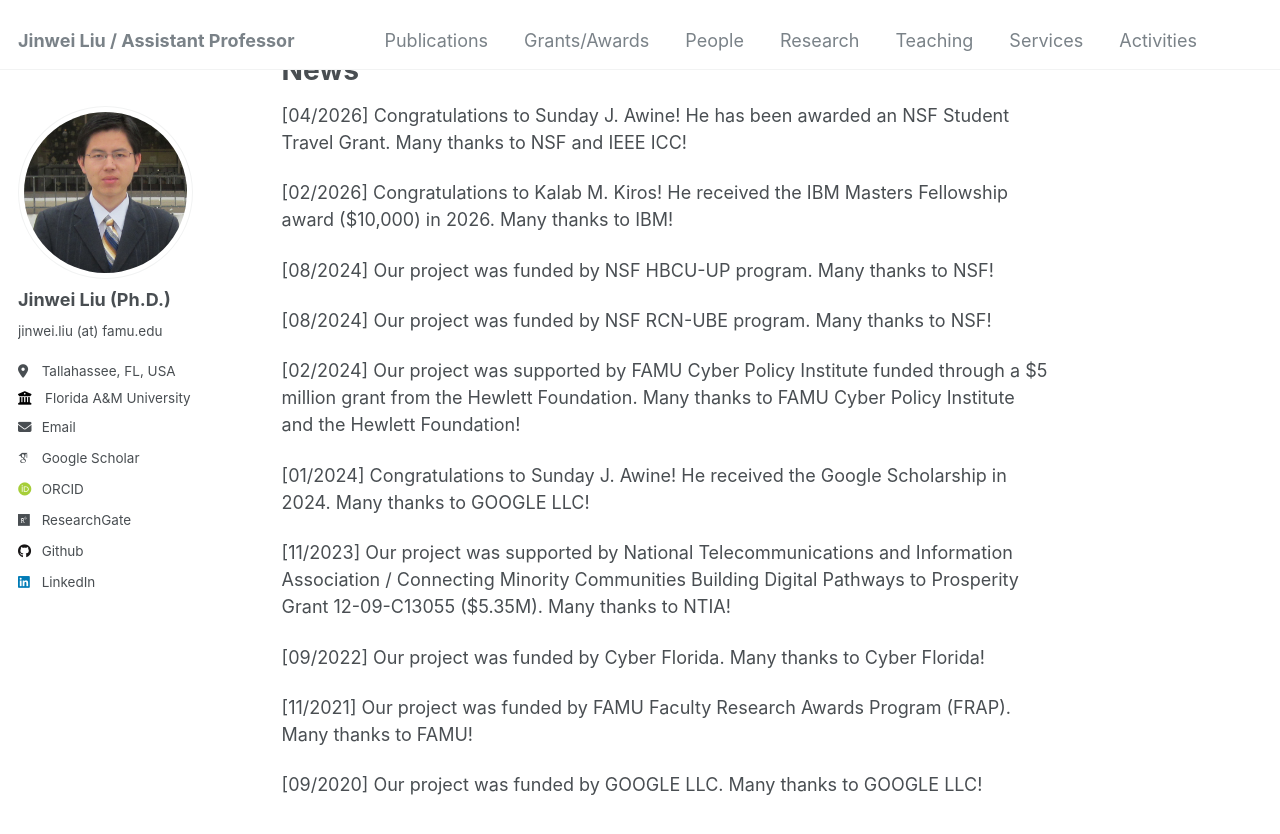
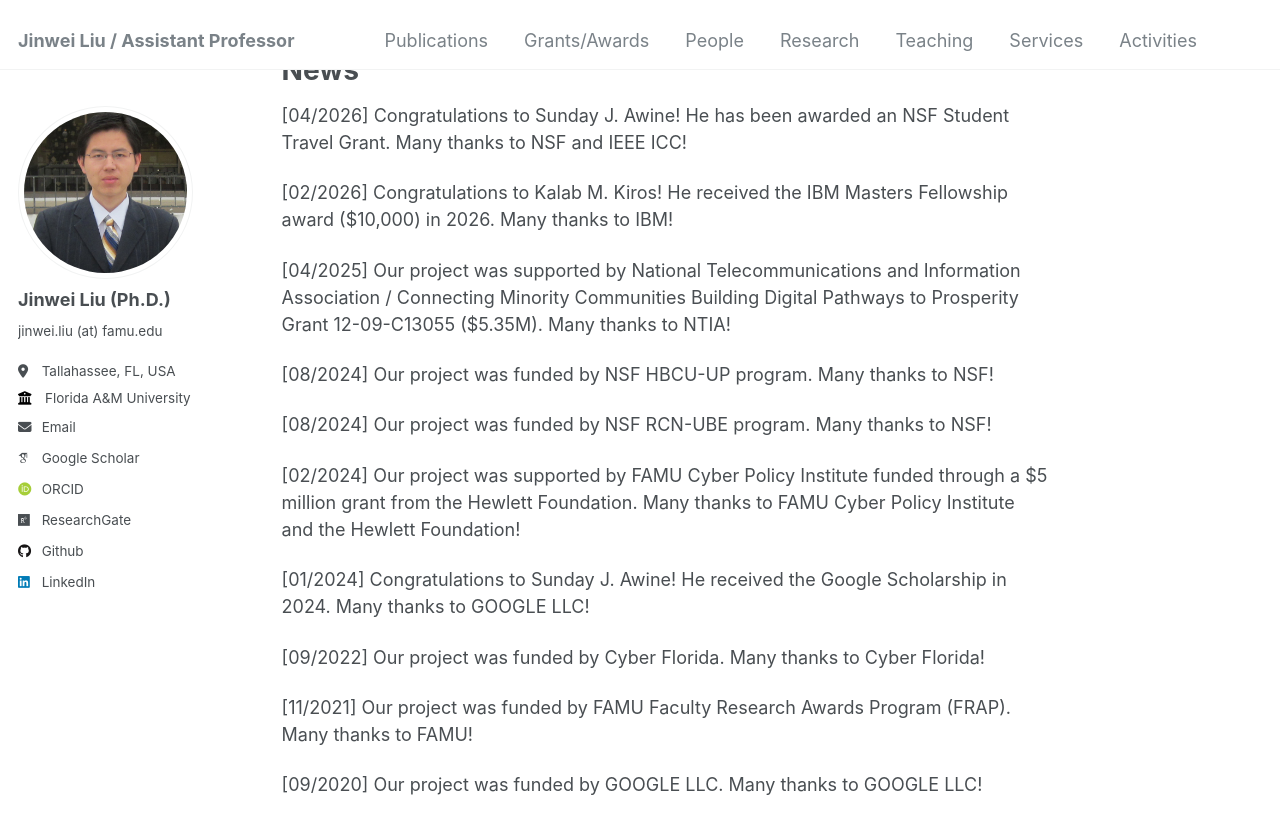
Before and after one commit to jinweiliucu/jinweiliucu.github.io, a Jekyll site: the page built from _pages/about.md, in a window 1280 px wide and 900 px high, scrolled down 908 px. Shown: the top 834 px of the window. Built offline with Jekyll 4.4.1, drawn with Linux system fonts in a browser that asks for light colours; some web fonts are replaced; part of the change alters nothing that is shown.

Commit message:
Update about.md

```diff
--- a/_pages/about.md
+++ b/_pages/about.md
@@ -24,6 +24,8 @@ News
 
 [02/2026] Congratulations to Kalab M. Kiros! He received the IBM Masters Fellowship award ($10,000) in 2026. Many thanks to IBM!
 
+[04/2025] Our project was supported by National Telecommunications and Information Association / Connecting Minority Communities Building Digital Pathways to Prosperity Grant 12-09-C13055 ($5.35M). Many thanks to NTIA!
+
 [08/2024] Our project was funded by NSF HBCU-UP program. Many thanks to NSF!
 
 [08/2024] Our project was funded by NSF RCN-UBE program. Many thanks to NSF!
@@ -32,8 +34,6 @@ News
 
 [01/2024] Congratulations to Sunday J. Awine! He received the Google Scholarship in 2024. Many thanks to GOOGLE LLC!
 
-[11/2023] Our project was supported by National Telecommunications and Information Association / Connecting Minority Communities Building Digital Pathways to Prosperity Grant 12-09-C13055 ($5.35M). Many thanks to NTIA!
-
 [09/2022] Our project was funded by Cyber Florida. Many thanks to Cyber Florida!
 
 [11/2021] Our project was funded by FAMU Faculty Research Awards Program (FRAP). Many thanks to FAMU!
```
